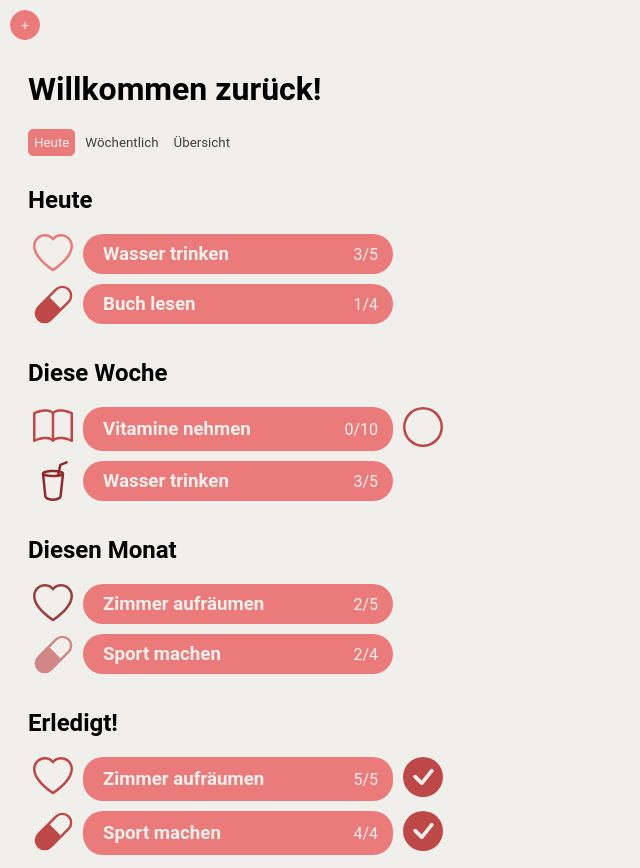
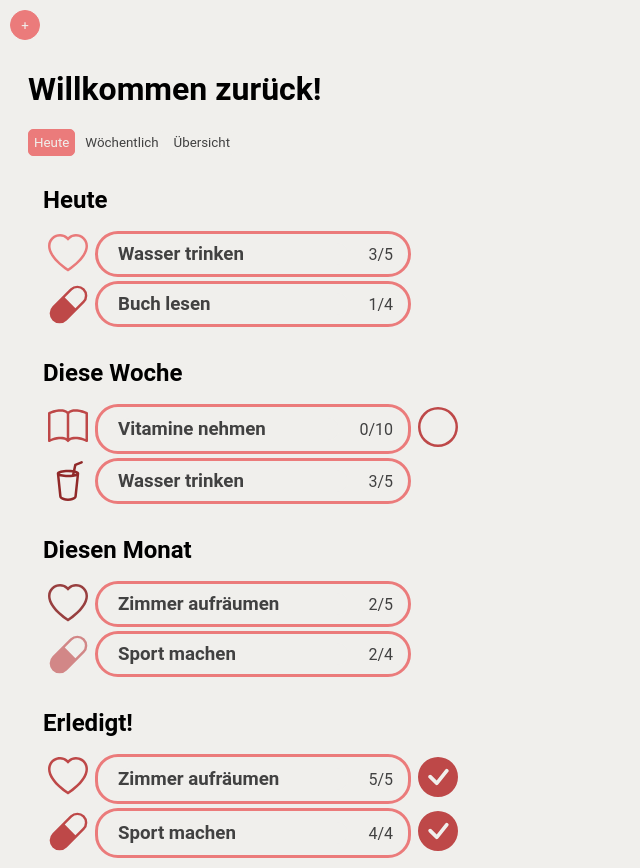
Before and after one commit to angi-mint/habit-tracker, a Vue app: page / in a window 1280 px wide. Shown: the whole page, without its empty margins (0-640 px from the left). Built offline with nearby package versions, Linux system fonts and the light colour scheme.

Commit message:
an design konzept angepasst

```diff
--- a/src/assets/index.css
+++ b/src/assets/index.css
@@ -205,6 +205,10 @@ button {
 
 /* Tägliche Ansicht */
 
+.tab-content {
+    margin-left: var(--spacing-3);
+}
+
 /* Abstand der Überschirft zu den Habits */
 .habits-daily h2 {
     margin-bottom: var(--spacing-3);
@@ -241,21 +245,21 @@ button {
     margin-right: var(--spacing-2);
     border-radius: var(--spacing-4);
     padding: var(--spacing-1);
-    background-color: var(--color-menu);
+    background-color: var(--color-back);
+    outline: 3px solid var(--color-menu);
     color: var(--color-background);
   }
 
   .habit-name {
     flex: 1;
     margin: 0 var(--spacing-4) 0 var(--spacing-3);
-    color: var(--color-background);
-    background-color: #EB7B7B;
-    border-radius: var(--spacing-1);
+    color: var(--color-font);
+    border-radius: var(--spacing-4);
   }
 
   .habit-text {
     margin: 0 10px 0 0;
-    color: var(--color-background);
-    background-color: #EB7B7B;
-    border-radius: 5px;
+    color: var(--color-font);
+    background-color: var(--color-background);
+    border-radius: var(--spacing-4);
   }
```
